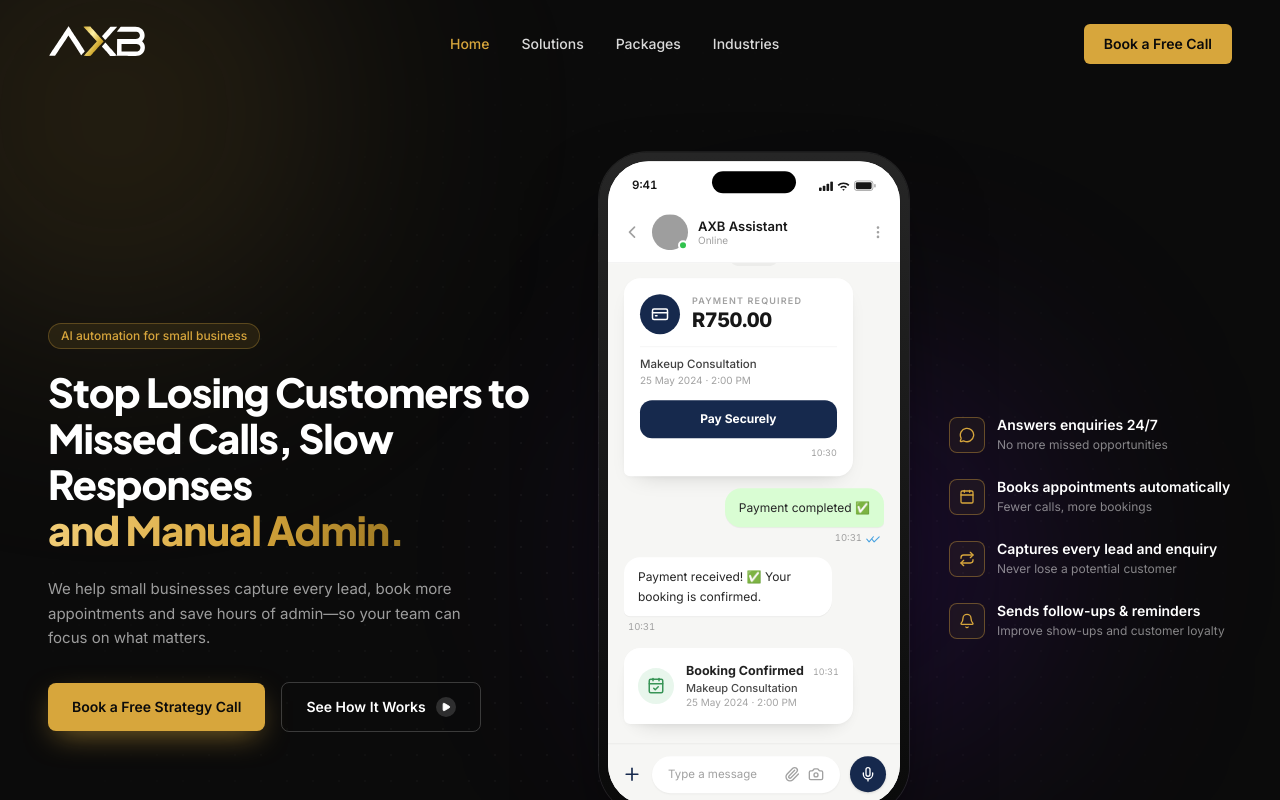
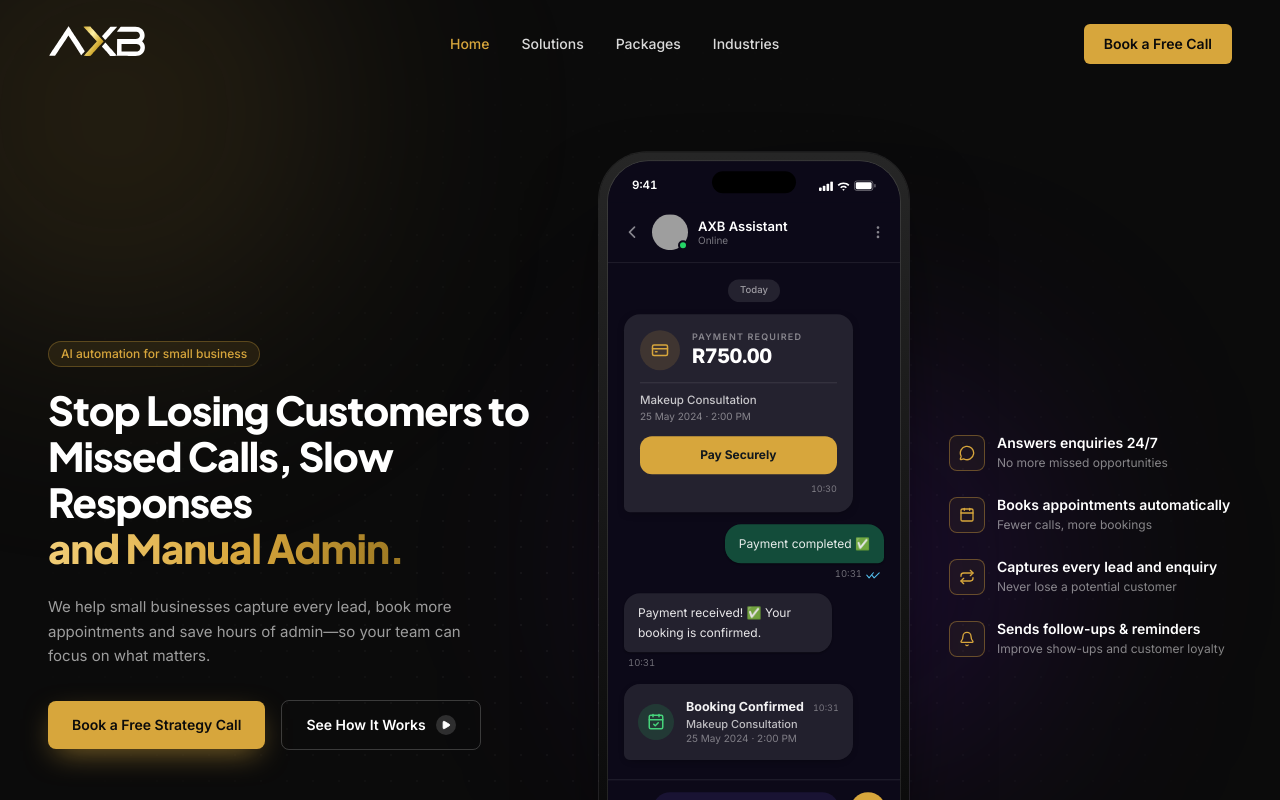
Before and after one commit to bonganishube/axb, a Next.js app: page / in a window 1280 px wide. Both pictures are taken after a click on the link "Blog". Shown: the top 800 px of the page. Built offline with nearby package versions, Linux system fonts and the light colour scheme; grey boxes are pictures that could not be loaded.

Commit message:
Hero mockup and features styling updates

```diff
--- a/src/app/globals.css
+++ b/src/app/globals.css
@@ -46,6 +46,8 @@ h1, h2, h3, h4 {
 }
 
 .container-px {
+  max-width: 1400px;
+  margin-inline: auto;
   padding-left: 1.5rem;
   padding-right: 1.5rem;
 }
--- a/src/components/HeroFeatures.tsx
+++ b/src/components/HeroFeatures.tsx
@@ -28,10 +28,10 @@ const FEATURES = [
 
 // Connector strip geometry (px), living in the gap between the phone and the
 // bullets. Only the y-positions are measured — they track each icon's centre.
-const STRIP_W = 64; // matches w-16
-const BUS_X = 20; // x of the vertical "bus" the branches fan out from
-const COMET_SPEED = 46; // px/s — same for every route, so all pulses move in unison
-const COMET_STAGGER = 0.8; // s between consecutive pulses
+const STRIP_W = 100; // matches w-16
+const BUS_X = 30; // x of the vertical "bus" the branches fan out from
+const COMET_SPEED = 20; // px/s — same for every route, so all pulses move in unison
+const COMET_STAGGER = 0; // s between consecutive pulses
 
 export default function HeroFeatures() {
   const containerRef = useRef<HTMLDivElement>(null);
@@ -93,9 +93,8 @@ export default function HeroFeatures() {
           {/* static track — the always-visible wiring to all four icons */}
           <g
             stroke="#c9a24a"
-            strokeOpacity="0.5"
+            strokeOpacity="0.6"
             strokeWidth="1"
-            strokeDasharray="4 4"
             vectorEffect="non-scaling-stroke"
           >
             <path d={`M0 ${entryY} H ${BUS_X}`} />
--- a/src/components/HeroMockup.tsx
+++ b/src/components/HeroMockup.tsx
@@ -19,11 +19,11 @@ import {
 } from "lucide-react";
 
 /* ------------------------------------------------------------------ */
-/*  Shared surface tokens — one calm, consistent card system           */
+/*  Shared surface tokens — dark-mode phone screen                     */
 /* ------------------------------------------------------------------ */
 
-const CARD = "shadow-[0_2px_6px_-2px_rgba(0,0,0,0.06),0_10px_24px_-14px_rgba(0,0,0,0.22)]";
-const BUBBLE = "shadow-[0_1px_1px_rgba(0,0,0,0.05)]";
+const CARD = "shadow-[0_2px_10px_-4px_rgba(0,0,0,0.6)]";
+const BUBBLE = "shadow-[0_1px_2px_rgba(0,0,0,0.35)]";
 
 /* ------------------------------------------------------------------ */
 /*  Step data — the full journey the assistant runs, start to end      */
@@ -198,12 +198,12 @@ export default function HeroMockup() {
 function Phone({ children }: { children: React.ReactNode }) {
   return (
     <div className="relative w-[310px] rounded-[3rem] bg-gradient-to-b from-neutral-800 to-neutral-950 p-[9px] shadow-[0_50px_100px_-30px_rgba(0,0,0,0.6),0_18px_45px_-22px_rgba(0,0,0,0.45)] ring-1 ring-white/10">
-      <div className="relative flex h-[644px] flex-col overflow-hidden rounded-[2.55rem] bg-white ring-1 ring-black/[0.06]">
+      <div className="relative flex h-[680px] flex-col overflow-hidden rounded-[2.55rem] bg-[#0c0918] ring-1 ring-white/10">
         {/* dynamic island */}
         <div className="absolute left-1/2 top-2.5 z-20 h-[22px] w-[84px] -translate-x-1/2 rounded-full bg-black" />
 
         {/* status bar */}
-        <div className="flex items-center justify-between bg-white px-6 pb-2 pt-4 text-[11.5px] font-semibold text-neutral-900">
+        <div className="flex items-center justify-between bg-[#0c0918] px-6 pb-2 pt-4 text-[11.5px] font-semibold text-white">
           <span className="tabular-nums">9:41</span>
           <div className="flex items-center gap-1">
             <SignalIcon />
@@ -226,8 +226,8 @@ function Chat({ items }: { items: ChatItem[] }) {
   return (
     <>
       {/* chat header */}
-      <div className="flex items-center gap-2.5 border-b border-black/[0.06] bg-white px-3.5 py-3">
-        <ChevronLeft className="size-5 shrink-0 text-neutral-400" />
+      <div className="flex items-center gap-2.5 border-b border-white/10 bg-[#0c0918] px-3.5 py-3">
+        <ChevronLeft className="size-5 shrink-0 text-white/50" />
         <div className="relative shrink-0">
           {/* eslint-disable-next-line @next/next/no-img-element */}
           <img
@@ -237,19 +237,19 @@ function Chat({ items }: { items: ChatItem[] }) {
             height={36}
             className="size-9 rounded-full object-cover"
           />
-          <span className="absolute bottom-0 right-0 size-2.5 rounded-full border-2 border-white bg-[#31c24d]" />
+          <span className="absolute bottom-0 right-0 size-2.5 rounded-full border-2 border-[#0c0918] bg-[#25d366]" />
         </div>
         <div className="min-w-0 flex-1">
-          <p className="truncate text-[13px] font-semibold leading-tight text-neutral-900">
+          <p className="truncate text-[13px] font-semibold leading-tight text-white">
             AXB Assistant
           </p>
-          <p className="text-[10px] leading-tight text-neutral-400">Online</p>
+          <p className="text-[10px] leading-tight text-white/45">Online</p>
         </div>
-        <MoreVertical className="size-4 shrink-0 text-neutral-400" />
+        <MoreVertical className="size-4 shrink-0 text-white/50" />
       </div>
 
       {/* messages */}
-      <div className="flex min-h-0 flex-1 flex-col justify-end gap-3 overflow-hidden bg-[#f6f6f4] px-4 py-5">
+      <div className="flex min-h-0 flex-1 flex-col justify-end gap-3 overflow-hidden bg-[#0c0918] px-4 py-5">
         {items.map((item, i) => (
           <ChatRow key={i} item={item} delay={i * STAGGER} />
         ))}
@@ -266,7 +266,7 @@ function ChatRow({ item, delay }: { item: ChatItem; delay: number }) {
   if (item.kind === "day") {
     return (
       <div
-        className="animate-fade-up self-center rounded-full bg-black/[0.04] px-3 py-1 text-[9.5px] font-medium text-neutral-500"
+        className="animate-fade-up self-center rounded-full bg-white/10 px-3 py-1 text-[9.5px] font-medium text-white/55"
         style={style}
       >
         {item.text}
@@ -282,22 +282,22 @@ function ChatRow({ item, delay }: { item: ChatItem; delay: number }) {
         style={style}
       >
         <div
-          className={`max-w-[80%] rounded-2xl px-3.5 py-2.5 text-[12px] leading-relaxed ${BUBBLE} ${
+          className={`max-w-[80%] rounded-2xl px-3.5 py-2.5 text-[12px] leading-relaxed text-white/90 ${BUBBLE} ${
             isRight
-              ? "rounded-br-md bg-[#d9fdd3] text-neutral-800"
-              : "rounded-bl-md bg-white text-neutral-800"
+              ? "rounded-br-md bg-[#144d3b]"
+              : "rounded-bl-md bg-white/10 text-white/90"
           }`}
         >
           {item.text}
         </div>
         <span
-          className={`mt-1 flex items-center gap-1 text-[9.5px] tabular-nums text-neutral-400 ${
+          className={`mt-1 flex items-center gap-1 text-[9.5px] tabular-nums text-white/40 ${
             isRight ? "pr-1" : "pl-1"
           }`}
         >
           {item.time}
           {isRight && (
-            <svg width="14" height="9" viewBox="0 0 18 11" fill="none" aria-hidden="true" className="text-[#4aa3e0]">
+            <svg width="14" height="9" viewBox="0 0 18 11" fill="none" aria-hidden="true" className="text-[#53bdeb]">
               <path d="M1 6l3 3.5L9.5 3" stroke="currentColor" strokeWidth="1.4" strokeLinecap="round" strokeLinejoin="round" />
               <path d="M7.5 6l3 3.5L17 3" stroke="currentColor" strokeWidth="1.4" strokeLinecap="round" strokeLinejoin="round" />
             </svg>
@@ -313,9 +313,9 @@ function ChatRow({ item, delay }: { item: ChatItem; delay: number }) {
         {item.slots.map((s) => (
           <div
             key={s}
-            className={`flex items-center gap-3 rounded-2xl bg-white px-3.5 py-2.5 text-[12.5px] font-semibold text-neutral-800 ${CARD}`}
+            className={`flex items-center gap-3 rounded-2xl bg-white/10 text-white/90 px-3.5 py-2.5 text-[12.5px] font-semibold ${CARD}`}
           >
-            <span className="flex size-7 shrink-0 items-center justify-center rounded-full bg-[#16294d]/10 text-[#16294d]">
+            <span className="flex size-7 shrink-0 items-center justify-center rounded-full bg-gold/15 text-gold">
               <Calendar className="size-3.5" />
             </span>
             {s}
@@ -328,33 +328,33 @@ function ChatRow({ item, delay }: { item: ChatItem; delay: number }) {
   if (item.kind === "pay") {
     return (
       <div
-        className={`animate-fade-up w-[88%] self-start rounded-2xl rounded-bl-md bg-white p-4 ${CARD}`}
+        className={`animate-fade-up w-[88%] self-start rounded-2xl rounded-bl-md bg-white/10 text-white/90 p-4 ${CARD}`}
         style={style}
       >
         <div className="flex items-center gap-3">
-          <span className="flex size-10 shrink-0 items-center justify-center rounded-full bg-[#16294d] text-white">
+          <span className="flex size-10 shrink-0 items-center justify-center rounded-full bg-gold/15 text-gold">
             <CreditCard className="size-[18px]" />
           </span>
           <div className="min-w-0">
-            <p className="text-[9px] font-semibold uppercase tracking-[0.13em] text-neutral-400">
+            <p className="text-[9px] font-semibold uppercase tracking-[0.13em] text-white/45">
               {item.label}
             </p>
-            <p className="text-[20px] font-extrabold leading-tight tracking-tight text-neutral-900 tabular-nums">
+            <p className="text-[20px] font-extrabold leading-tight tracking-tight text-white tabular-nums">
               {item.amount}
             </p>
           </div>
         </div>
-        <div className="mt-3 border-t border-neutral-100 pt-2.5 leading-snug">
-          <p className="text-[11.5px] font-medium text-neutral-700">{item.service}</p>
-          <p className="mt-0.5 text-[10px] text-neutral-400">{item.when}</p>
+        <div className="mt-3 border-t border-white/10 pt-2.5 leading-snug">
+          <p className="text-[11.5px] font-medium text-white/75">{item.service}</p>
+          <p className="mt-0.5 text-[10px] text-white/45">{item.when}</p>
         </div>
         <button
           type="button"
-          className="mt-3 w-full rounded-xl bg-[#16294d] py-2.5 text-[12px] font-bold text-white"
+          className="mt-3 w-full rounded-xl bg-gold py-2.5 text-[12px] font-bold text-[#12181d]"
         >
           {item.cta}
         </button>
-        <p className="mt-2 text-right text-[9px] tabular-nums text-neutral-400">
+        <p className="mt-2 text-right text-[9px] tabular-nums text-white/40">
           {item.time}
         </p>
       </div>
@@ -366,22 +366,22 @@ function ChatRow({ item, delay }: { item: ChatItem; delay: number }) {
   // confirmation
   return (
     <div
-      className={`animate-fade-up w-[88%] self-start rounded-2xl rounded-bl-md bg-white p-3.5 ${CARD}`}
+      className={`animate-fade-up w-[88%] self-start rounded-2xl rounded-bl-md bg-white/10 text-white/90 p-3.5 ${CARD}`}
       style={style}
     >
       <div className="flex items-center gap-3">
-        <span className="flex size-9 shrink-0 items-center justify-center rounded-full bg-[#e7f6ec] text-[#2f8f4e]">
+        <span className="flex size-9 shrink-0 items-center justify-center rounded-full bg-[#25d366]/15 text-[#4ade80]">
           <CalendarCheck className="size-[18px]" />
         </span>
         <div className="min-w-0 flex-1 leading-snug">
           <div className="flex items-baseline justify-between gap-2">
-            <p className="text-[12.5px] font-bold text-neutral-900">{item.label}</p>
-            <span className="shrink-0 text-[9px] tabular-nums text-neutral-400">
+            <p className="text-[12.5px] font-bold text-white">{item.label}</p>
+            <span className="shrink-0 text-[9px] tabular-nums text-white/40">
               {item.time}
             </span>
           </div>
-          <p className="mt-0.5 text-[11px] font-medium text-neutral-700">{item.service}</p>
-          <p className="text-[10px] text-neutral-400">{item.when}</p>
+          <p className="mt-0.5 text-[11px] font-medium text-white/75">{item.service}</p>
+          <p className="text-[10px] text-white/45">{item.when}</p>
         </div>
       </div>
     </div>
@@ -390,14 +390,14 @@ function ChatRow({ item, delay }: { item: ChatItem; delay: number }) {
 
 function InputBar() {
   return (
-    <div className="flex items-center gap-2.5 border-t border-black/[0.05] bg-[#f6f6f4] px-3.5 py-3">
-      <Plus className="size-5 shrink-0 text-[#16294d]" />
-      <div className="flex flex-1 items-center gap-2 rounded-full bg-white px-4 py-2.5 text-[11.5px] text-neutral-400 shadow-[0_1px_2px_rgba(0,0,0,0.05)]">
+    <div className="flex items-center gap-2.5 border-t border-white/10 bg-[#0c0918] px-3.5 py-3">
+      <Plus className="size-5 shrink-0 text-white/55" />
+      <div className="flex flex-1 items-center gap-2 rounded-full bg-[#191333] px-4 py-2.5 text-[11.5px] text-white/40">
         <span className="flex-1">Type a message</span>
-        <Paperclip className="size-4 text-neutral-400" />
-        <Camera className="size-4 text-neutral-400" />
+        <Paperclip className="size-4 text-white/40" />
+        <Camera className="size-4 text-white/40" />
       </div>
-      <span className="flex size-9 shrink-0 items-center justify-center rounded-full bg-[#16294d] text-white shadow-sm">
+      <span className="flex size-9 shrink-0 items-center justify-center rounded-full bg-gold text-[#12181d] shadow-sm">
         <Mic className="size-4" />
       </span>
     </div>
@@ -409,10 +409,10 @@ function InputBar() {
 /* ------------------------------------------------------------------ */
 
 const STATS = [
-  { icon: Calendar, tint: "bg-[#efe6d3] text-[#a97f2c]", n: "4", k: "Appointments" },
-  { icon: CreditCard, tint: "bg-[#e0f0e4] text-[#2f8f4e]", n: "R2,250", k: "Received" },
-  { icon: Clock, tint: "bg-[#fbeed9] text-[#c07a17]", n: "R750", k: "Pending" },
-  { icon: MessageCircle, tint: "bg-[#e7e6f6] text-[#5b5bd6]", n: "3", k: "Enquiries" },
+  { icon: Calendar, tint: "bg-gold/15 text-gold", n: "4", k: "Appointments" },
+  { icon: CreditCard, tint: "bg-[#4ade80]/15 text-[#4ade80]", n: "R2,250", k: "Received" },
+  { icon: Clock, tint: "bg-[#e0a54e]/15 text-[#e0a54e]", n: "R750", k: "Pending" },
+  { icon: MessageCircle, tint: "bg-[#8b8bf0]/15 text-[#a5a5f5]", n: "3", k: "Enquiries" },
 ];
 const APPTS = [
   ["10:00 AM", "Bridal Glam", "In-studio"],
@@ -424,7 +424,7 @@ const PAYMENTS = [
 ];
 const NAV = [
   { icon: Calendar, label: "Dashboard", active: true },
-  { icon: CalendarCheck, label: "Appoint...s", active: false },
+  { icon: CalendarCheck, label: "Appts", active: false },
   { icon: CreditCard, label: "Payments", active: false },
   { icon: MessageCircle, label: "Enquiries", active: false },
   { icon: MoreHorizontal, label: "More", active: false },
@@ -434,57 +434,57 @@ function Dashboard() {
   let i = 0;
   const step = () => ({ animationDelay: `${i++ * STAGGER}ms` });
   return (
-    <div className="flex min-h-0 flex-1 flex-col gap-2 overflow-hidden bg-white px-4 pt-3.5">
+    <div className="flex min-h-0 flex-1 flex-col gap-2 overflow-hidden bg-[#0c0918] px-4 pt-3.5">
       {/* dashboard header */}
       <div className="animate-fade-up flex items-center justify-between" style={step()}>
         {/* eslint-disable-next-line @next/next/no-img-element */}
         <img
-          src="/axb-mark-dark.svg"
+          src="/axb-mark.svg"
           alt="AXB"
           width={61}
           height={20}
           className="h-5 w-auto"
         />
-        <div className="flex items-center gap-2 text-neutral-400">
+        <div className="flex items-center gap-2 text-white/50">
           <Bell className="size-[18px]" />
-          <span className="flex size-8 items-center justify-center rounded-xl bg-neutral-50">
+          <span className="flex size-8 items-center justify-center rounded-xl bg-white/10">
             <Menu className="size-4" />
           </span>
         </div>
       </div>
 
       {/* greeting */}
-      <div className="animate-fade-up" style={step()}>
-        <p className="text-[15px] font-bold leading-tight text-neutral-900">
+      <div className="animate-fade-up border-t border-white/10 pt-2.5" style={step()}>
+        <p className="text-[15px] font-bold leading-tight text-white">
           Good morning, Beauty Studio 👋
         </p>
-        <p className="mt-1 text-[10.5px] text-neutral-400">Saturday, 25 May 2024</p>
+        <p className="mt-1 text-[10.5px] text-white/45">Saturday, 25 May 2024</p>
       </div>
 
       {/* KPI grid — airy 2×2 */}
-      <div className="grid grid-cols-2 gap-2">
+      <div className="grid grid-cols-2 gap-2 border-t border-white/10 pt-2.5">
         {STATS.map((s) => (
           <div
             key={s.k}
-            className="animate-fade-up rounded-2xl bg-neutral-50 px-3 py-2.5"
+            className="animate-fade-up rounded-2xl bg-white/5 px-3 py-2.5"
             style={step()}
           >
             <div className="flex items-center gap-2">
               <span className={`flex size-7 shrink-0 items-center justify-center rounded-full ${s.tint}`}>
                 <s.icon className="size-3.5" />
               </span>
-              <p className="text-[16px] font-extrabold leading-none tracking-tight text-neutral-900 tabular-nums">
+              <p className="text-[16px] font-extrabold leading-none tracking-tight text-white tabular-nums">
                 {s.n}
               </p>
             </div>
-            <p className="mt-1.5 text-[10px] font-medium text-neutral-400">{s.k}</p>
+            <p className="mt-1.5 text-[10px] font-medium text-white/45">{s.k}</p>
           </div>
         ))}
       </div>
 
       {/* appointments */}
-      <div className="animate-fade-up mt-1 flex items-baseline justify-between border-t border-neutral-100 pt-2.5" style={step()}>
-        <p className="text-[12.5px] font-bold text-neutral-900">
+      <div className="animate-fade-up flex items-baseline justify-between border-t border-white/10 pt-2.5" style={step()}>
+        <p className="text-[12.5px] font-bold text-white">
           Today&rsquo;s Appointments
         </p>
         <span className="text-[10px] font-semibold text-gold">View all</span>
@@ -493,17 +493,17 @@ function Dashboard() {
         {APPTS.map(([time, name, where]) => (
           <div
             key={time}
-            className="flex items-center gap-3 rounded-2xl bg-neutral-50 px-3 py-2"
+            className="flex items-center gap-3 rounded-2xl bg-white/5 px-3 py-2"
           >
-            <span className="w-14 shrink-0 whitespace-nowrap text-[10.5px] font-bold text-neutral-900 tabular-nums">
+            <span className="w-14 shrink-0 whitespace-nowrap text-[10.5px] font-bold text-white tabular-nums">
               {time}
             </span>
             <div className="min-w-0 flex-1 leading-tight">
-              <p className="truncate text-[11.5px] font-medium text-neutral-800">{name}</p>
-              <p className="truncate text-[9.5px] text-neutral-400">{where}</p>
+              <p className="truncate text-[11.5px] font-medium text-white/90">{name}</p>
+              <p className="truncate text-[9.5px] text-white/45">{where}</p>
             </div>
-            <span className="flex shrink-0 items-center gap-1.5 text-[9px] font-semibold text-[#2f8f4e]">
-              <span className="size-1.5 rounded-full bg-[#2f8f4e]" />
+            <span className="flex shrink-0 items-center gap-1.5 text-[9px] font-semibold text-[#4ade80]">
+              <span className="size-1.5 rounded-full bg-[#4ade80]" />
               Confirmed
             </span>
           </div>
@@ -511,28 +511,28 @@ function Dashboard() {
       </div>
 
       {/* recent payments */}
-      <div className="animate-fade-up mt-1 flex items-baseline justify-between border-t border-neutral-100 pt-2.5" style={step()}>
-        <p className="text-[12.5px] font-bold text-neutral-900">Recent Payments</p>
+      <div className="animate-fade-up flex items-baseline justify-between border-t border-white/10 pt-2.5" style={step()}>
+        <p className="text-[12.5px] font-bold text-white">Recent Payments</p>
         <span className="text-[10px] font-semibold text-gold">View all</span>
       </div>
       <div className="animate-fade-up flex flex-col gap-1.5" style={step()}>
         {PAYMENTS.map((p) => (
           <div
             key={p.name}
-            className="flex items-center gap-3 rounded-2xl bg-neutral-50 px-3 py-2"
+            className="flex items-center gap-3 rounded-2xl bg-white/5 px-3 py-2"
           >
-            <span className="flex size-8 shrink-0 items-center justify-center rounded-full bg-white text-[10px] font-bold text-neutral-600 shadow-[0_1px_2px_rgba(0,0,0,0.06)]">
+            <span className="flex size-8 shrink-0 items-center justify-center rounded-full bg-white/10 text-[10px] font-bold text-white/70">
               {p.initial}
             </span>
             <div className="min-w-0 flex-1 leading-tight">
-              <p className="truncate text-[11.5px] font-medium text-neutral-800">{p.name}</p>
-              <p className="truncate text-[9.5px] text-neutral-400">{p.svc}</p>
+              <p className="truncate text-[11.5px] font-medium text-white/90">{p.name}</p>
+              <p className="truncate text-[9.5px] text-white/45">{p.svc}</p>
             </div>
             <div className="shrink-0 text-right leading-tight">
-              <p className="text-[11px] font-bold text-neutral-900 tabular-nums">{p.amt}</p>
+              <p className="text-[11px] font-bold text-white tabular-nums">{p.amt}</p>
               <p
                 className={`text-[9px] font-semibold ${
-                  p.status === "Paid" ? "text-[#2f8f4e]" : "text-[#c07a17]"
+                  p.status === "Paid" ? "text-[#4ade80]" : "text-[#e0a54e]"
                 }`}
               >
                 {p.status}
@@ -543,12 +543,12 @@ function Dashboard() {
       </div>
 
       {/* bottom nav */}
-      <div className="mt-auto -mx-4 flex items-center justify-between border-t border-neutral-100 px-4 pb-4 pt-3">
+      <div className="mt-auto -mx-4 flex items-center justify-between border-t border-white/10 px-4 pb-4 pt-3">
         {NAV.map((n) => (
           <span
             key={n.label}
             className={`flex flex-1 flex-col items-center gap-1 text-[7.5px] font-medium ${
-              n.active ? "text-gold" : "text-neutral-400"
+              n.active ? "text-gold" : "text-white/40"
             }`}
           >
             <n.icon className="size-[18px]" />
```
Also changed, not shown: src/components/Footer.tsx (+8 -8 lines).
